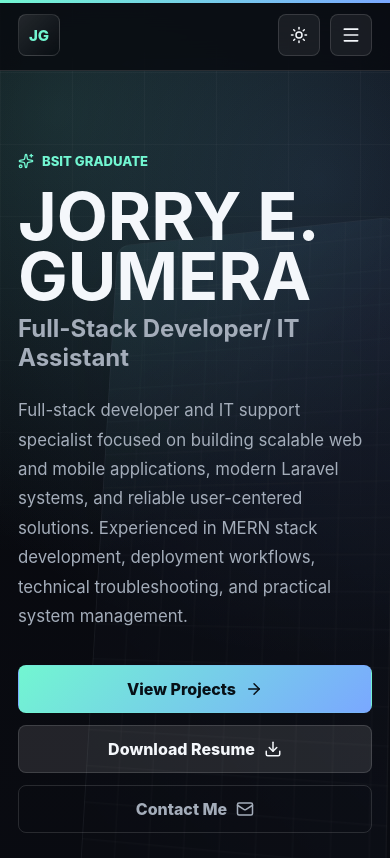
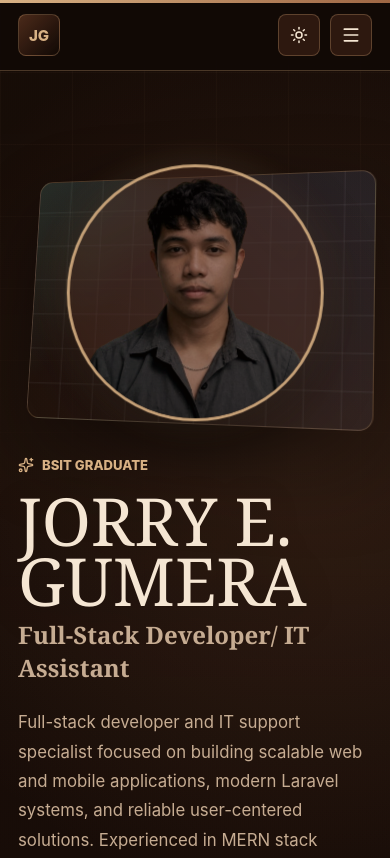
Before and after one commit to gumera123/Portfolio_Website, a React (Vite) app: page / in a window 390 px wide. Shown: the top 858 px of the page. Built offline with nearby package versions, Linux system fonts and the light colour scheme.

Commit message:
Final portfolio

```diff
--- a/src/main.jsx
+++ b/src/main.jsx
@@ -23,7 +23,7 @@ import {
   Mail,
   Menu,
   Moon,
-  Network,
+  Phone,
   Server,
   ShieldCheck,
   Sparkles,
@@ -240,7 +240,7 @@ function Navbar({ theme, menuOpen, onMenu, onCloseMenu, onTheme }) {
 
 function Home() {
   return (
-    <>
+    <div className="home-page">
       <Hero />
       <section className="section home-brief">
         <SectionIntro
@@ -266,23 +266,16 @@ function Home() {
           </Link>
         </div>
       </section>
-    </>
+    </div>
   );
 }
 
 function Hero() {
   return (
     <section id="home" className="hero section">
-      <div className="hero-visual" aria-hidden="true">
-        <motion.div className="code-orbit orbit-one" animate={{ y: [0, -12, 0] }} transition={{ repeat: Infinity, duration: 7 }}>
-          <TerminalSquare size={18} />
-          build --prod
-        </motion.div>
-        <motion.div className="code-orbit orbit-two" animate={{ y: [0, 12, 0] }} transition={{ repeat: Infinity, duration: 8 }}>
-          <Network size={18} />
-          api / deploy
-        </motion.div>
-        <div className="grid-glow" />
+      <div className="hero-visual">
+        <div className="grid-glow" aria-hidden="true" />
+        <ProfilePhoto />
       </div>
       <motion.div className="hero-content" initial="hidden" animate="show" variants={fadeUp}>
         <p className="eyebrow"><Sparkles size={16} /> BSIT Graduate</p>
@@ -311,6 +304,29 @@ function Hero() {
   );
 }
 
+function ProfilePhoto() {
+  const [imageFailed, setImageFailed] = useState(false);
+
+  return (
+    <div className="profile-photo-shell">
+      {imageFailed ? (
+        <div className="profile-photo-fallback" role="img" aria-label="Jorry E. Gumera profile photo">
+          JG
+        </div>
+      ) : (
+        <img
+          className="profile-photo"
+          src="/profile.jpg"
+          alt="Jorry E. Gumera profile photo"
+          width="640"
+          height="640"
+          onError={() => setImageFailed(true)}
+        />
+      )}
+    </div>
+  );
+}
+
 function SectionIntro({ eyebrow, title, copy }) {
   return (
     <motion.div className="section-intro" initial="hidden" whileInView="show" viewport={{ once: true, margin: '-80px' }} variants={fadeUp}>
@@ -323,7 +339,7 @@ function SectionIntro({ eyebrow, title, copy }) {
 
 function About() {
   return (
-    <section id="about" className="section">
+    <section id="about" className="section about-page">
       <SectionIntro
         eyebrow="About"
         title="Full-stack developer with practical experience in web systems, IT troubleshooting, and user-centered solutions."
@@ -359,7 +375,7 @@ function About() {
 
 function Skills() {
   return (
-    <section id="skills" className="section alt-section">
+    <section id="skills" className="section alt-section skills-page">
       <SectionIntro eyebrow="Skills" title="Modern web, mobile, backend, and technical support capability." />
       <div className="skills-grid">
         {skillGroups.map((group, index) => {
@@ -392,7 +408,7 @@ function Skills() {
 
 function Projects() {
   return (
-    <section id="projects" className="section">
+    <section id="projects" className="section projects-page">
       <SectionIntro
         eyebrow="Projects"
         title="Scalable solutions built for production projects."
@@ -443,7 +459,7 @@ function Projects() {
 
 function Experience() {
   return (
-    <section id="experience" className="section alt-section">
+    <section id="experience" className="section alt-section experience-page">
       <SectionIntro eyebrow="Experience" title="Practical responsibility across technical and operational environments." />
       <div className="experience-grid">
         <ExperienceCard
@@ -484,7 +500,7 @@ function ExperienceCard({ icon: Icon, title, items }) {
 
 function Goals() {
   return (
-    <section id="goals" className="section">
+    <section id="goals" className="section goals-page">
       <SectionIntro eyebrow="Goals" title="Professional roadmap for the next stage of growth." />
       <div className="timeline">
         {goals.map((goal, index) => (
@@ -507,7 +523,7 @@ function Goals() {
 
 function Contact() {
   return (
-    <section id="contact" className="section contact-section">
+    <section id="contact" className="section contact-section contact-page">
       <SectionIntro
         eyebrow="Contact"
         title="Available for full-stack development opportunities."
@@ -516,7 +532,10 @@ function Contact() {
       <div className="contact-grid">
         <div className="contact-panel">
           <a href="mailto:gumerajorry00@gmail.com"><Mail size={18} /> gumerajorry00@gmail.com</a>
+          <a href="tel:+639383144573"><Phone size={18} /> 0938 314 4573</a>
           <a href="https://github.com/gumera123" target="_blank" rel="noreferrer"><GitBranch size={18} /> github.com/gumera123</a>
+          <a href="https://www.facebook.com/jorry.Eredera" target="_blank" rel="noreferrer"><ExternalLink size={18} /> facebook.com/jorry.Eredera</a>
+          <a href="https://www.linkedin.com/in/jorry-gumera-3a56b4385/?isSelfProfile=true" target="_blank" rel="noreferrer"><ExternalLink size={18} /> linkedin.com/in/jorry-gumera</a>
           <a className="button primary" href="/My_Resume.pdf" download>
             Download Resume <Download size={18} />
           </a>
--- a/src/styles.css
+++ b/src/styles.css
@@ -29,6 +29,34 @@
   --nav: rgba(247, 248, 251, 0.82);
 }
 
+:root:has(.home-page, .about-page, .skills-page, .projects-page, .experience-page, .goals-page, .contact-page) {
+  --bg: #120a06;
+  --bg-soft: #24130d;
+  --panel: rgba(79, 43, 28, 0.48);
+  --panel-strong: rgba(106, 60, 37, 0.66);
+  --text: #f5e6d3;
+  --muted: #c6ac92;
+  --line: rgba(221, 176, 125, 0.28);
+  --accent: #d8b184;
+  --accent-2: #9f6744;
+  --shadow: rgba(0, 0, 0, 0.48);
+  --nav: rgba(18, 10, 6, 0.88);
+}
+
+:root[data-theme='light']:has(.home-page, .about-page, .skills-page, .projects-page, .experience-page, .goals-page, .contact-page) {
+  --bg: #f1e5d8;
+  --bg-soft: #e5d0bd;
+  --panel: rgba(255, 249, 241, 0.72);
+  --panel-strong: rgba(255, 251, 246, 0.9);
+  --text: #2a1810;
+  --muted: #745b49;
+  --line: rgba(92, 54, 32, 0.22);
+  --accent: #95613f;
+  --accent-2: #c18a5b;
+  --shadow: rgba(73, 40, 23, 0.18);
+  --nav: rgba(241, 229, 216, 0.88);
+}
+
 * {
   box-sizing: border-box;
 }
@@ -45,6 +73,19 @@ body {
     linear-gradient(180deg, var(--bg), var(--bg-soft));
   color: var(--text);
   min-width: 320px;
+}
+
+body:has(.home-page, .about-page, .skills-page, .projects-page, .experience-page, .goals-page, .contact-page) {
+  background:
+    radial-gradient(circle at 78% 18%, rgba(159, 103, 68, 0.2), transparent 28rem),
+    radial-gradient(circle at 12% 72%, rgba(216, 177, 132, 0.1), transparent 24rem),
+    linear-gradient(180deg, var(--bg), var(--bg-soft));
+}
+
+body:has(.home-page, .about-page, .skills-page, .projects-page, .experience-page, .goals-page, .contact-page)::before {
+  background-image:
+    linear-gradient(rgba(216, 177, 132, 0.045) 1px, transparent 1px),
+    linear-gradient(90deg, rgba(216, 177, 132, 0.045) 1px, transparent 1px);
 }
 
 body::before {
@@ -196,6 +237,47 @@ textarea {
   overflow: hidden;
 }
 
+.home-page .hero,
+.home-page .home-brief,
+.about-page,
+.skills-page,
+.projects-page,
+.experience-page,
+.goals-page,
+.contact-page {
+  background: linear-gradient(180deg, rgba(45, 24, 15, 0.18), transparent 72%);
+}
+
+.home-page h1,
+.home-page h2,
+.home-page h3,
+.about-page h1,
+.about-page h2,
+.about-page h3,
+.skills-page h1,
+.skills-page h2,
+.skills-page h3,
+.projects-page h1,
+.projects-page h2,
+.projects-page h3,
+.experience-page h1,
+.experience-page h2,
+.experience-page h3,
+.goals-page h1,
+.goals-page h2,
+.goals-page h3,
+.contact-page h1,
+.contact-page h2,
+.contact-page h3 {
+  font-family: Georgia, 'Times New Roman', serif;
+  font-weight: 500;
+}
+
+.home-page .hero h1 {
+  color: var(--text);
+  text-shadow: 0 8px 36px rgba(0, 0, 0, 0.24);
+}
+
 .hero-content {
   position: relative;
   z-index: 2;
@@ -294,7 +376,7 @@ p {
   position: absolute;
   inset: 90px 0 0 auto;
   width: min(620px, 55vw);
-  opacity: 0.9;
+  max-width: 100%;
 }
 
 .grid-glow {
@@ -312,29 +394,42 @@ p {
   transform: perspective(900px) rotateY(-16deg) rotateX(8deg);
 }
 
-.code-orbit {
+.profile-photo-shell {
   position: absolute;
-  z-index: 3;
-  display: inline-flex;
-  align-items: center;
-  gap: 10px;
-  padding: 13px 15px;
-  border: 1px solid var(--line);
-  border-radius: 8px;
+  z-index: 1;
+  top: 68px;
+  right: 8%;
+  width: min(390px, 64%);
+  max-width: calc(100% - 24px);
+  aspect-ratio: 1;
+  overflow: hidden;
+  border: 3px solid var(--accent);
+  border-radius: 50%;
   background: var(--panel);
+  box-shadow: 0 20px 60px var(--shadow), 0 0 42px rgba(216, 177, 132, 0.2);
   backdrop-filter: blur(16px);
-  color: var(--muted);
-  box-shadow: 0 18px 50px var(--shadow);
 }
 
-.orbit-one {
-  top: 96px;
-  right: 24%;
+.profile-photo,
+.profile-photo-fallback {
+  display: block;
+  width: 100%;
+  height: 100%;
 }
 
-.orbit-two {
-  top: 340px;
-  right: 6%;
+.profile-photo {
+  object-fit: cover;
+  mix-blend-mode: multiply;
+  filter: saturate(0.78) contrast(1.08);
+}
+
+.profile-photo-fallback {
+  display: grid;
+  place-items: center;
+  background: linear-gradient(135deg, var(--accent), var(--accent-2));
+  color: #071017;
+  font-size: clamp(3.5rem, 8vw, 6rem);
+  font-weight: 900;
 }
 
 .scroll-cue {
@@ -633,6 +728,19 @@ p {
 }
 
 @media (max-width: 980px) {
+  .hero-visual {
+    position: relative;
+    inset: auto;
+    width: 100%;
+    min-height: 360px;
+    margin: 0 auto 24px;
+  }
+
+  .grid-glow {
+    inset: 20px 0;
+    min-height: 320px;
+  }
+
   .nav-links {
     display: none;
   }
@@ -661,8 +769,14 @@ p {
   }
 
   .hero-visual {
-    width: 78vw;
-    opacity: 0.32;
+    opacity: 0.9;
+  }
+
+  .profile-photo-shell {
+    top: 50%;
+    right: 50%;
+    width: min(330px, 58vw);
+    transform: translate(50%, -50%);
   }
 
   .skills-grid,
@@ -681,6 +795,18 @@ p {
 }
 
 @media (max-width: 640px) {
+  .hero-visual {
+    min-height: 280px;
+  }
+
+  .grid-glow {
+    min-height: 250px;
+  }
+
+  .profile-photo-shell {
+    width: min(260px, 66vw, calc(100% - 24px));
+  }
+
   .section {
     padding-top: 82px;
     padding-bottom: 82px;
@@ -703,10 +829,6 @@ p {
     width: 100%;
   }
 
-  .code-orbit {
-    display: none;
-  }
-
   .project-preview {
     height: 205px;
   }
```
Also changed, not shown: public/profile.jpg.
